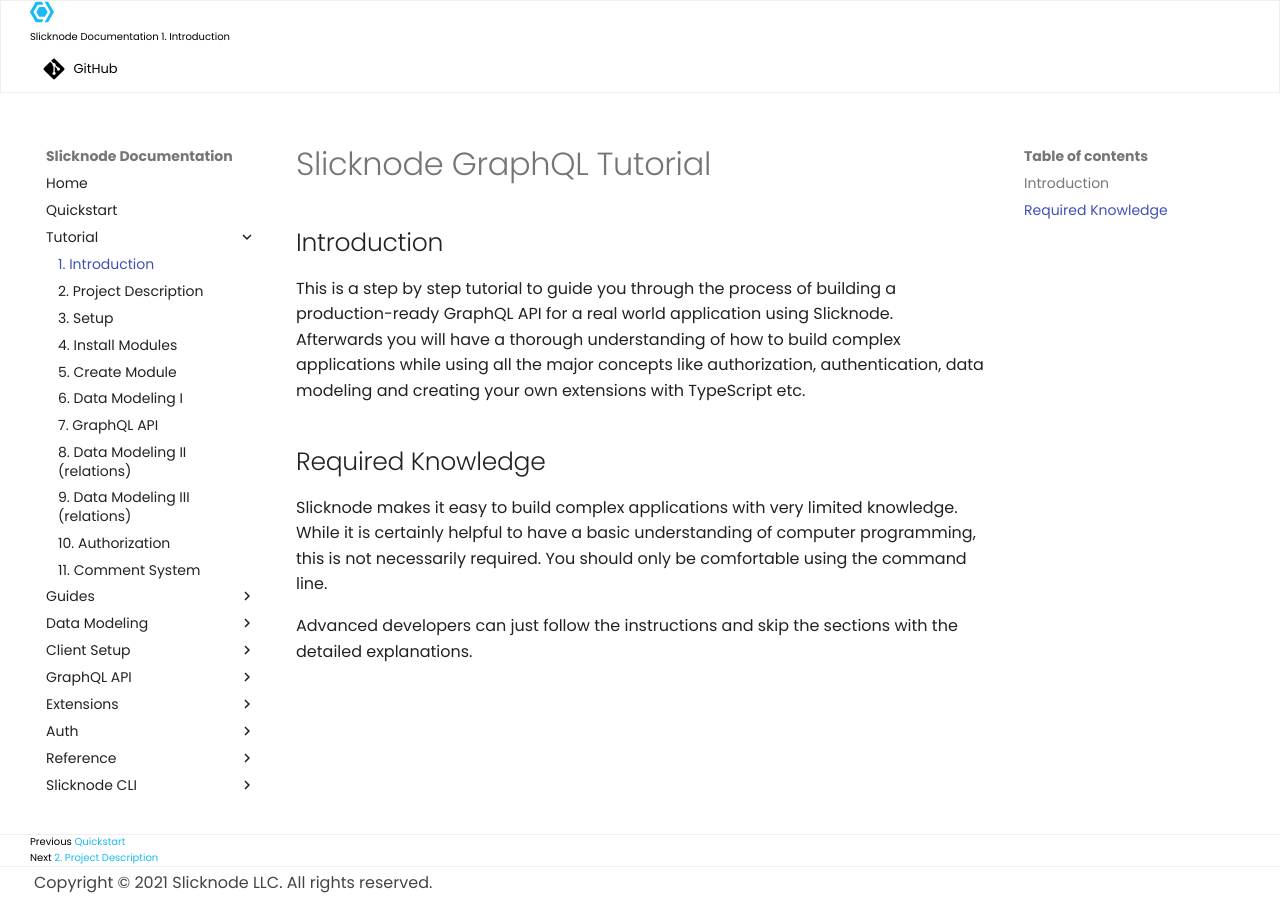
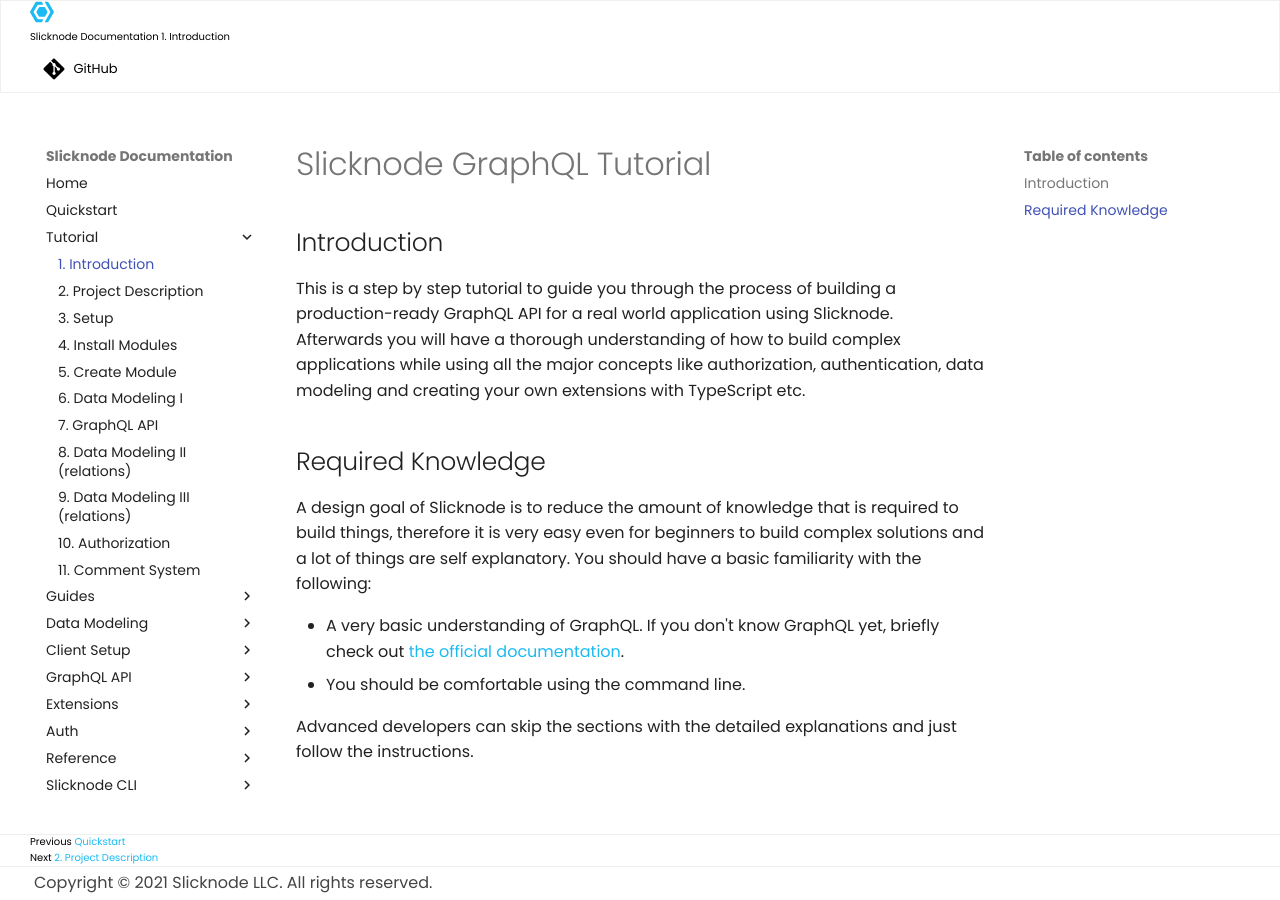
Before and after one commit to slicknode/slicknode, an MkDocs documentation site: the page built from docs/docs/tutorial/index.md, in a window 1280 px wide. Built offline with MkDocs 1.6.1 and Material for MkDocs 9.7.7, drawn with Linux system fonts in a browser that asks for light colours; comment, search, counter and statistics services are not loaded.

Commit message:
Update tutorial docs

```diff
--- a/docs/docs/tutorial/index.md
+++ b/docs/docs/tutorial/index.md
@@ -10,11 +10,11 @@ for a real world application using Slicknode. Afterwards you will have a thoroug
 to build complex applications while using all the major concepts like authorization, authentication,
 data modeling and creating your own extensions with TypeScript etc.
 
-
 ## Required Knowledge
 
-Slicknode makes it easy to build complex applications with very limited knowledge. While it is certainly helpful
-to have a basic understanding of computer programming, this is not necessarily required. You should only be
-comfortable using the command line.
+A design goal of Slicknode is to reduce the amount of knowledge that is required to build things, therefore it is very easy even for beginners to build complex solutions and a lot of things are self explanatory. You should have a basic familiarity with the following:
 
-Advanced developers can just follow the instructions and skip the sections with the detailed explanations.
+- A very basic understanding of GraphQL. If you don't know GraphQL yet, briefly check out [the official documentation](https://graphql.org/learn).
+- You should be comfortable using the command line.
+
+Advanced developers can skip the sections with the detailed explanations and just follow the instructions.
```
Also changed, not shown: docs/docs/tutorial/data-modeling-2.md (+3 -2 lines), docs/docs/tutorial/data-modeling.md (+2 -0 lines), docs/docs/tutorial/install-modules.md (+10 -0 lines).
